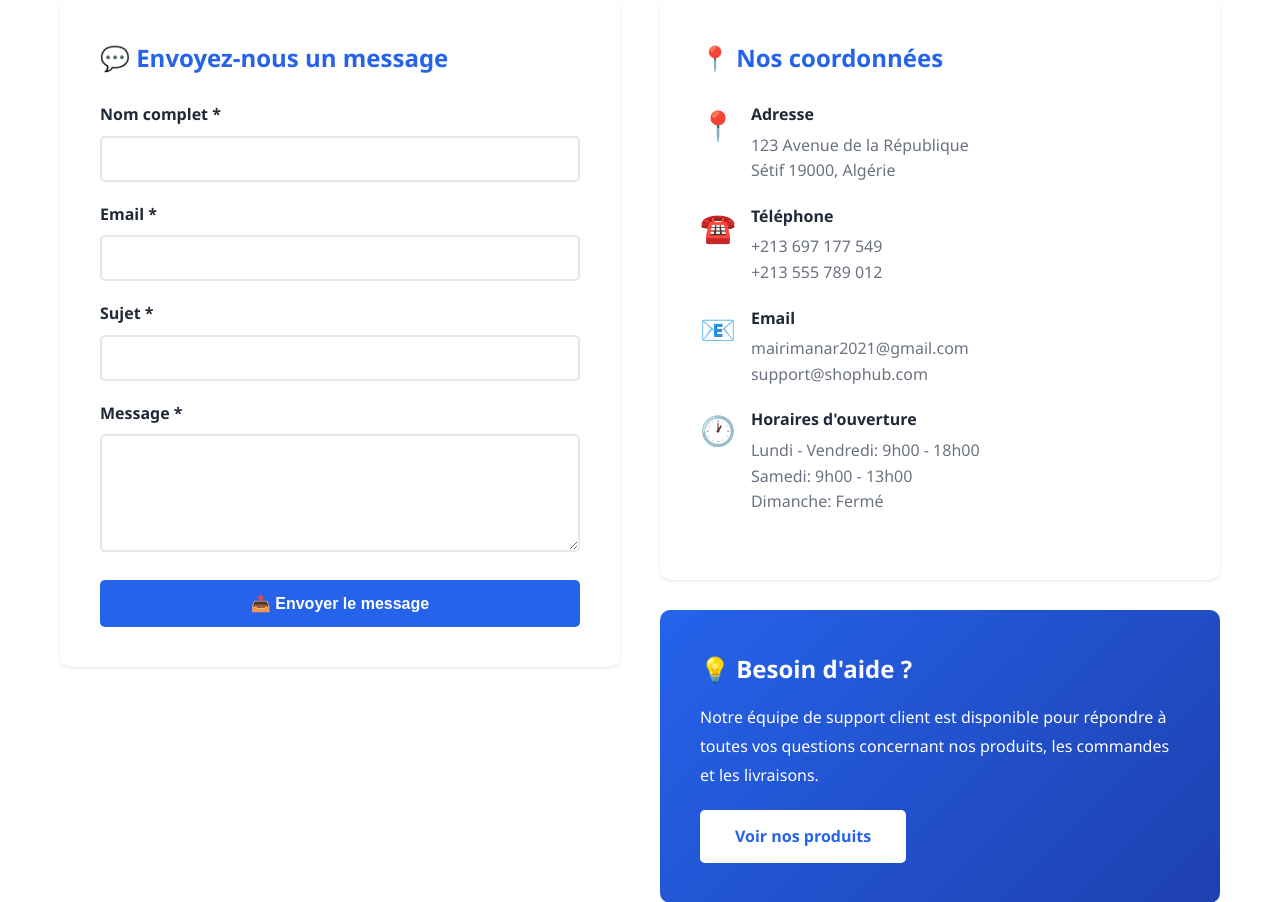
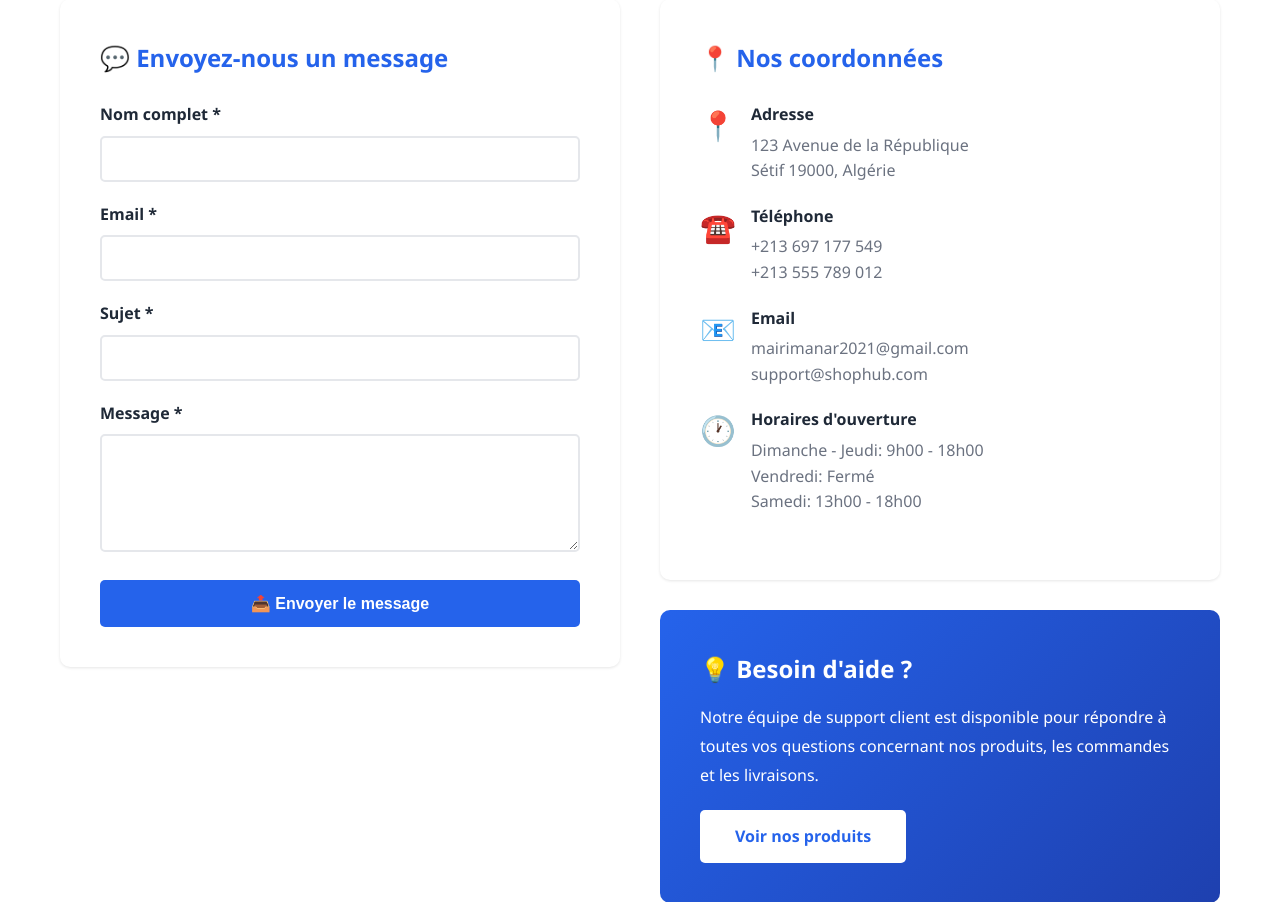
Before and after one commit to MAIRImanar/shopping-site, a PHP site: page /contact.php in a window 1280 px wide. Shown: the part 361-1263 px from the top of the page. Run offline with PHP 8.4, Linux system fonts and the light colour scheme; data comes from the database, SQL or seed files in the repository.

Commit message:
Update contact.php

```diff
--- a/contact.php
+++ b/contact.php
@@ -124,9 +124,9 @@ if ($_SERVER['REQUEST_METHOD'] === 'POST') {
                                 <div>
                                     <strong>Horaires d'ouverture</strong>
                                     <p style="margin-top: 5px; color: #6b7280;">
-                                        Lundi - Vendredi: 9h00 - 18h00<br>
-                                        Samedi: 9h00 - 13h00<br>
-                                        Dimanche: Fermé
+                                        Dimanche - Jeudi: 9h00 - 18h00<br>
+                                        Vendredi: Fermé<br>
+                                        Samedi: 13h00 - 18h00
                                     </p>
                                 </div>
                             </div>
```
